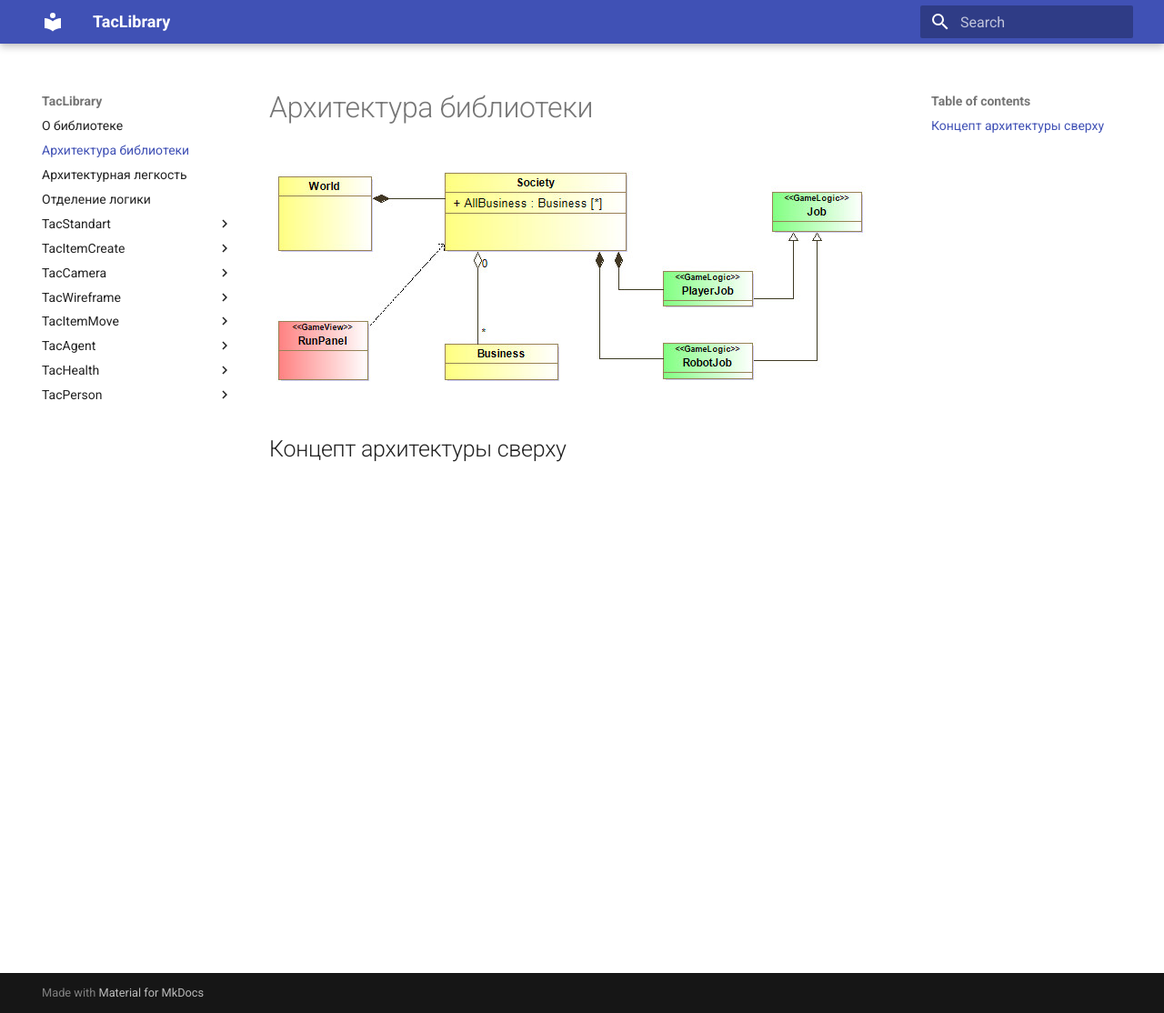
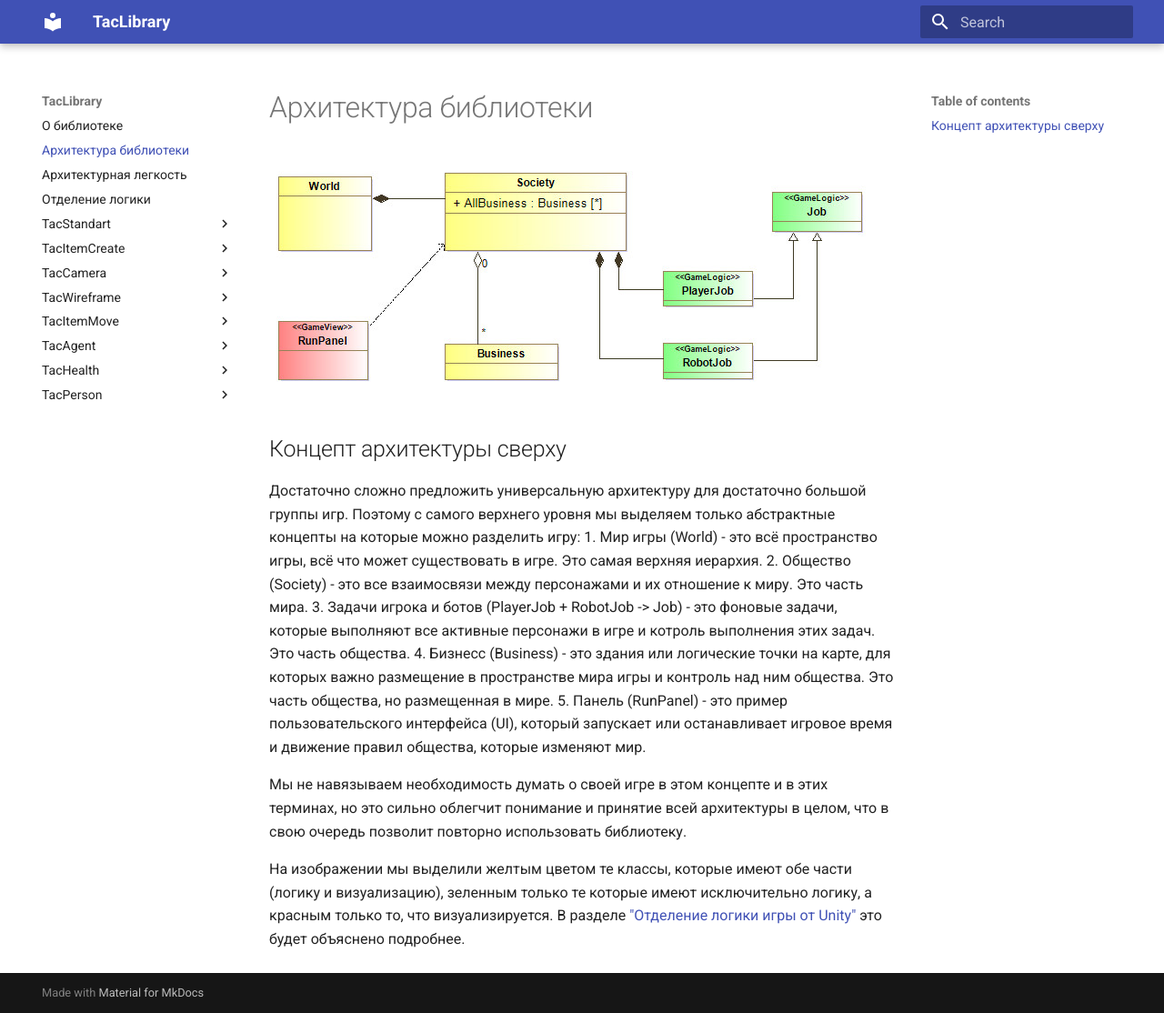
Before and after one commit to tac1402/TacBattleAI, an MkDocs documentation site: the page built from docs/architecture.md, in a window 1280 px wide and 1114 px high. Shown: the whole window at 91% size. Built offline with MkDocs 1.6.1 and Material for MkDocs 9.7.7, drawn with Linux system fonts in a browser that asks for light colours.

Commit message:
Update architecture.md

```diff
--- a/docs/architecture.md
+++ b/docs/architecture.md
@@ -5,3 +5,14 @@ title: Architecture
 ![alt](https://tac1402.github.io/TacBattleAI/Diagramm/MainConcept.jpg)
 
 ## Концепт архитектуры сверху
+
+Достаточно сложно предложить универсальную архитектуру для достаточно большой группы игр. Поэтому с самого верхнего уровня мы выделяем только абстрактные концепты на которые можно разделить игру:
+1. Мир игры (World) - это всё пространство игры, всё что может существовать в игре. Это самая верхняя иерархия.
+2. Общество (Society) - это все взаимосвязи между персонажами и их отношение к миру. Это часть мира.
+3. Задачи игрока и ботов (PlayerJob + RobotJob -> Job) - это фоновые задачи, которые выполняют все активные персонажи в игре и котроль выполнения этих задач. Это часть общества.
+4. Бизнесс (Business) - это здания или логические точки на карте, для которых важно размещение в пространстве мира игры и контроль над ним общества. Это часть общества, но размещенная в мире.
+5. Панель (RunPanel) - это пример пользовательского интерфейса (UI), который запускает или останавливает игровое время и движение правил общества, которые изменяют мир.
+
+Мы не навязываем необходимость думать о своей игре в этом концепте и в этих терминах, но это сильно облегчит понимание и принятие всей архитектуры в целом, что в свою очередь позволит повторно использовать библиотеку.
+
+На изображении мы выделили желтым цветом те классы, которые имеют обе части (логику и визуализацию), зеленным только те которые имеют исключительно логику, а красным только то, что визуализируется. В разделе ["Отделение логики игры от Unity"](separation.md) это будет объяснено подробнее.
```
